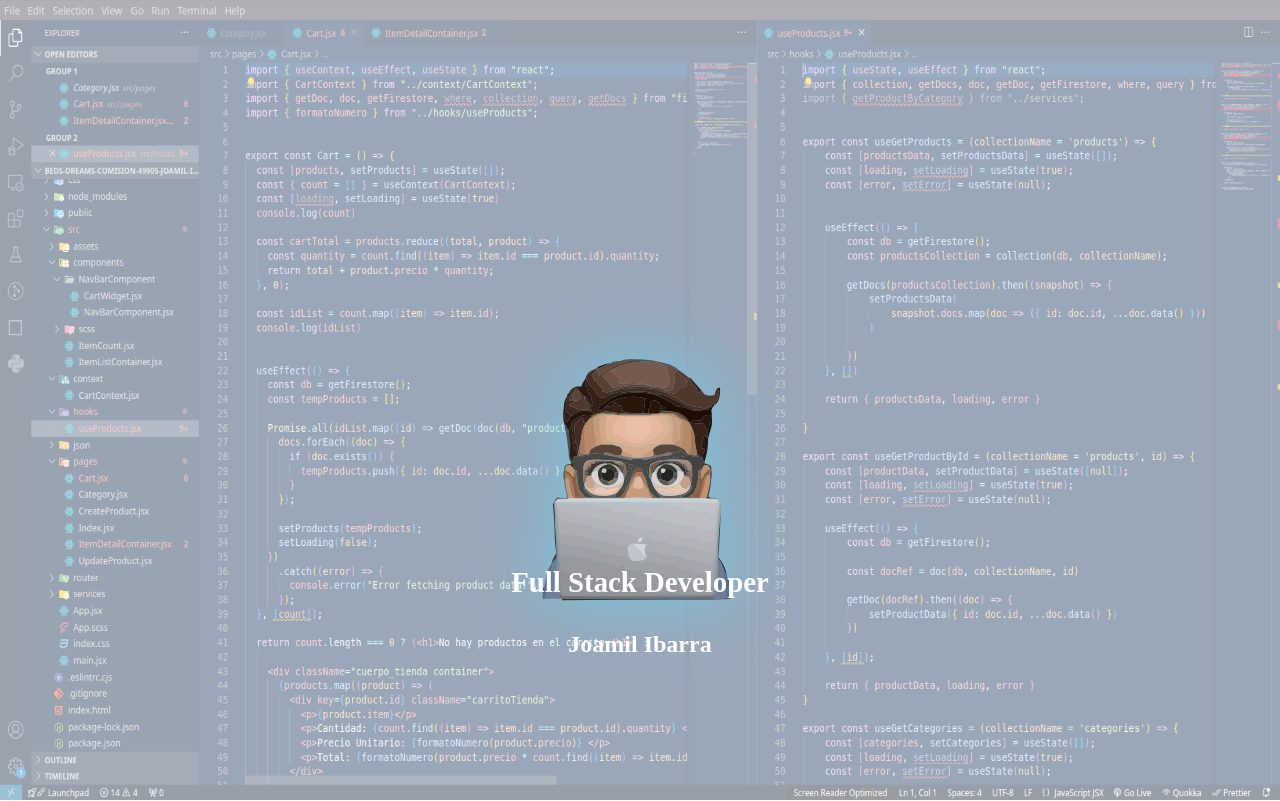
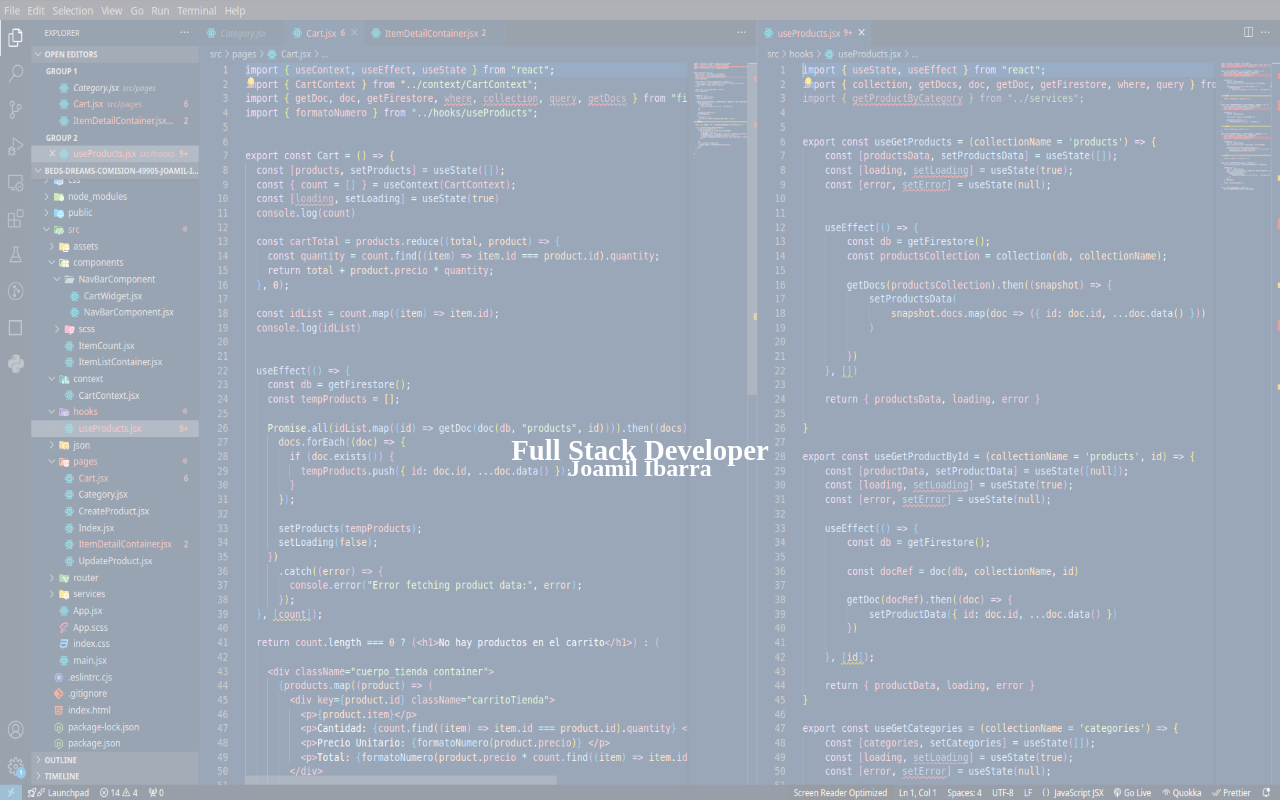
Before and after one commit to Joamilibar/portafolio-joamil, a React (Vite) app: page / in a window 1280 px wide. Shown: the top 801 px of the page. Built offline with nearby package versions, Linux system fonts and the light colour scheme.

Commit message:
Update App.jsx

```diff
--- a/src/App.jsx
+++ b/src/App.jsx
@@ -19,8 +19,8 @@ function App() {
               <img src={fondo} alt="Fondo" className="background" />
               <div className="overlay">
                 <svg src={avatar} alt="avatar" className="avatar">
+                <img src={avatar} alt="avatar" className="avatar" />
                 </svg>
-                <img src={avatar} alt="avatar" className="avatar" />
                 <div className="titulo">
                   <h1>Full Stack Developer</h1>
                   <h2>Joamil Ibarra</h2>
```
